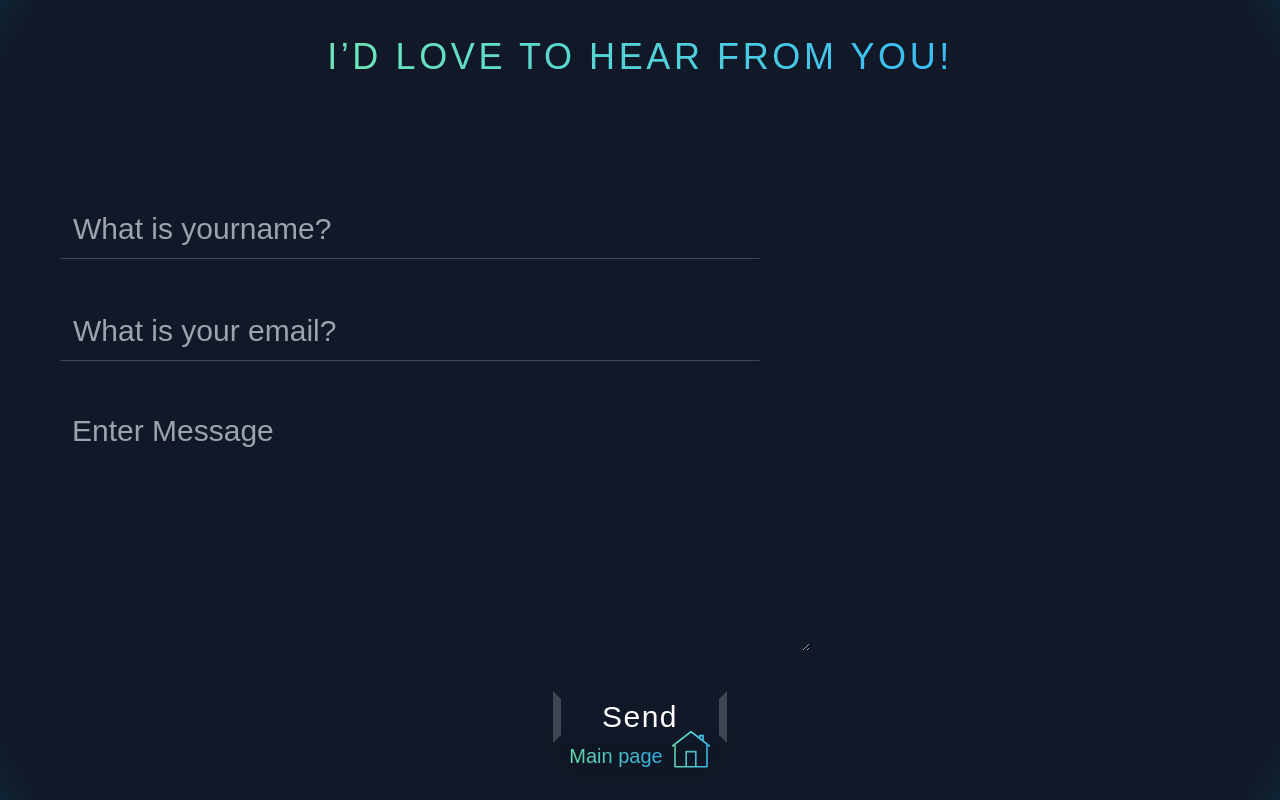
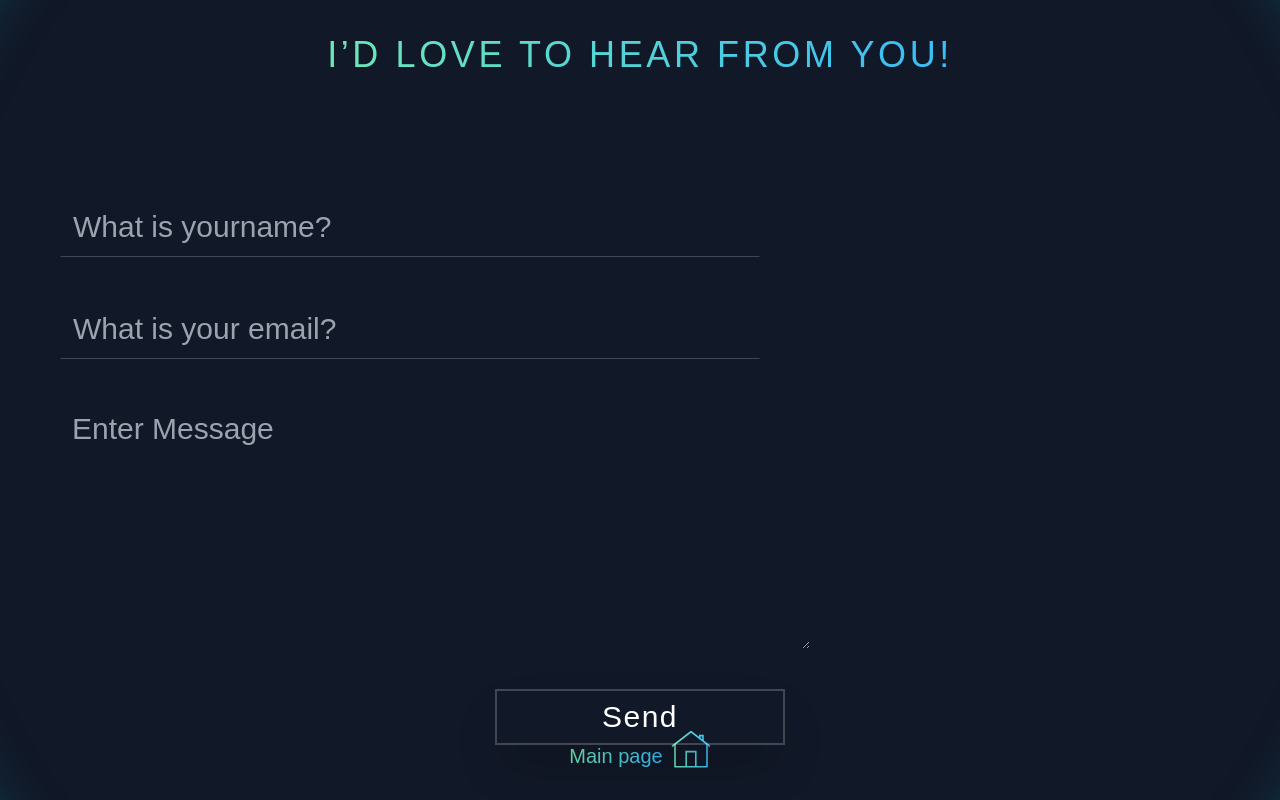
Before and after one commit to IsaiasMalvar/portfolio, a Next.js app: page /contact in a window 1280 px wide. Built offline with nearby package versions, Linux system fonts and the light colour scheme; no server answers; a web font is replaced by a local one.

Commit message:
Add background animation to button to newly bordered container

```diff
--- a/src/components/ContactForm.tsx
+++ b/src/components/ContactForm.tsx
@@ -175,9 +175,9 @@ const ContactForm: React.FC = () => {
             <button
               type="submit"
               disabled={loading}
-              className="mx-auto flex w-[15%] border-collapse items-center justify-center border-8 border-white/20 border-b-transparent border-t-transparent bg-transparent text-center text-3xl tracking-wider shadow-2xl"
+              className="mx-auto flex w-[25%] border-collapse items-center justify-center border-2 border-white/20 bg-transparent py-2 text-center text-3xl tracking-wider shadow-2xl hover:bg-blue-400/20"
             >
-              <span className="duration-100 active:scale-125">
+              <span className="duration-100 active:scale-110">
                 {loading ? "..." : "Send"}
               </span>
             </button>
@@ -240,9 +240,9 @@ const ContactForm: React.FC = () => {
           <button
             type="submit"
             disabled={loading}
-            className="mx-auto flex items-center justify-center border-8 border-white/20 border-b-transparent border-t-transparent bg-transparent p-2 text-center text-4xl tracking-wider duration-300 xs:w-[30%] xs:text-xl sm:w-[25%]"
+            className="mx-auto flex items-center justify-center border-2 border-white/20 p-2 text-center text-4xl tracking-wider duration-300 hover:bg-blue-400/20 xs:w-[30%] xs:text-xl sm:w-[25%]"
           >
-            <span className="duration-100 active:scale-125">
+            <span className="duration-100 active:scale-110">
               {loading ? "Submitting..." : "Send"}
             </span>
           </button>
```
